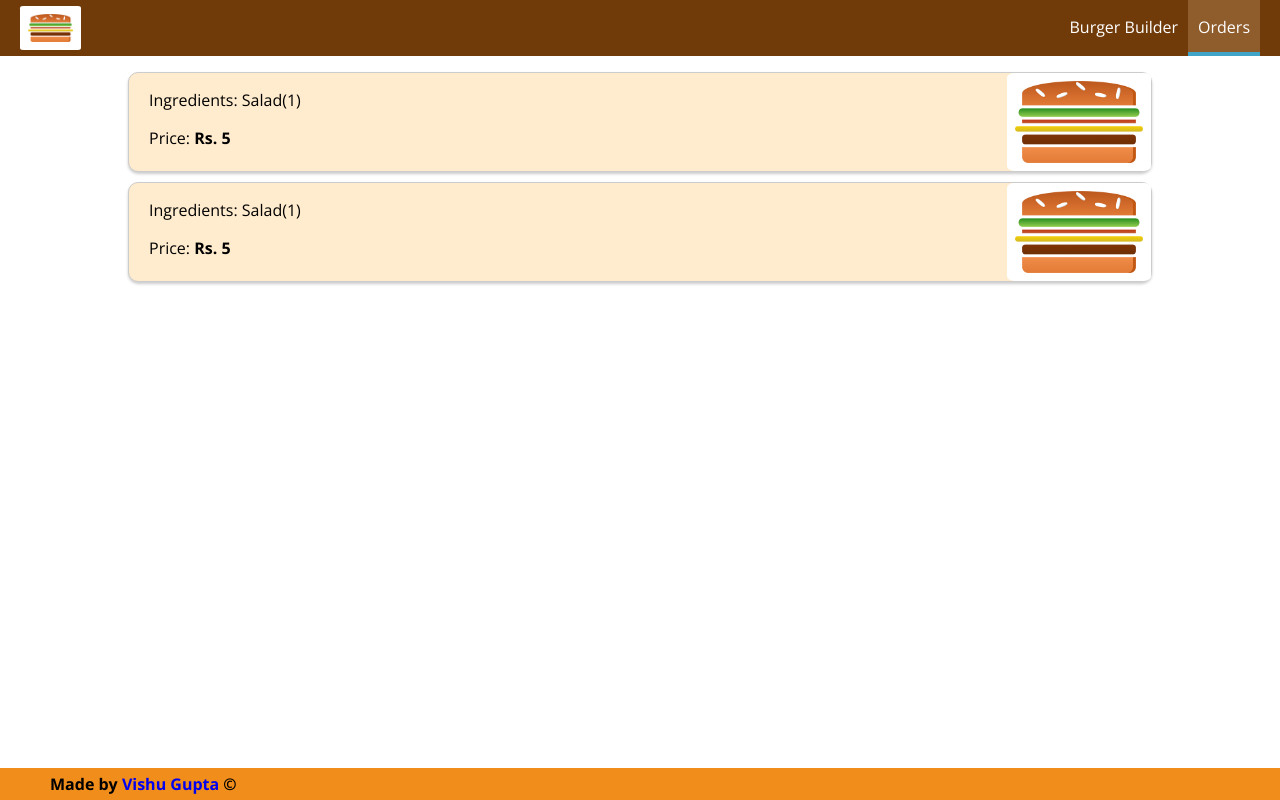
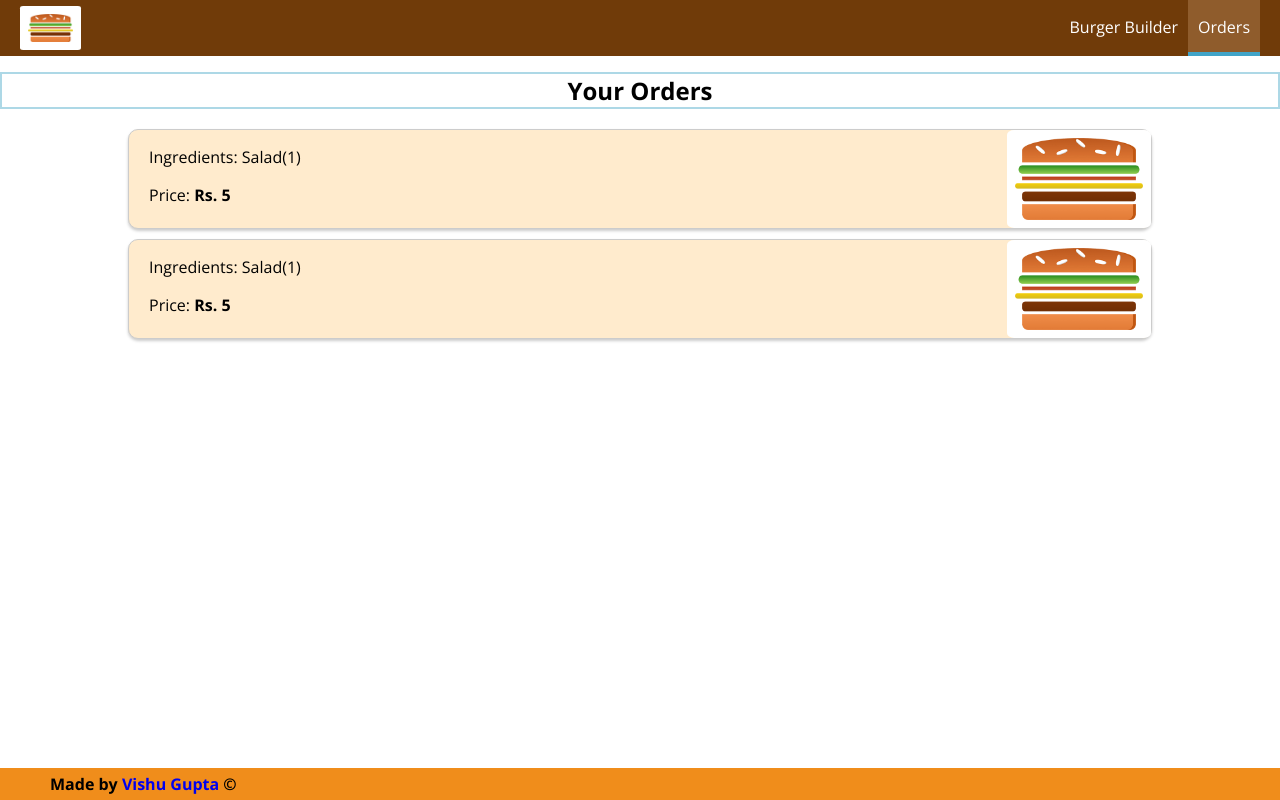
Before and after one commit to vishuGupta08/Make-My-Burger, a React app: page /orders in a window 1280 px wide. Built offline with nearby package versions, Linux system fonts and the light colour scheme; the HTML template or start-up script is replaced by a standard one.

Commit message:
added Your Orders and some editing in build control

```diff
--- a/src/components/Burger/BuildControls/BuildControls.css
+++ b/src/components/Burger/BuildControls/BuildControls.css
@@ -7,7 +7,7 @@ align-items: center;
 box-shadow: 0 2px 1px #ccc;
 margin: auto;
 padding: 10px 0;
-
+height: auto;
 }
 
 
--- a/src/containers/Orders/Orders.js
+++ b/src/containers/Orders/Orders.js
@@ -5,6 +5,7 @@ class Orders extends Component {
     render() {
         return (
             <div>
+                <div>  <h2 style={{ textAlign: 'center', border: '2px solid lightblue', boxSizing: 'border-box' }}>Your Orders</h2> </div>
                 <Order />
                 <Order />
             </div>
```
